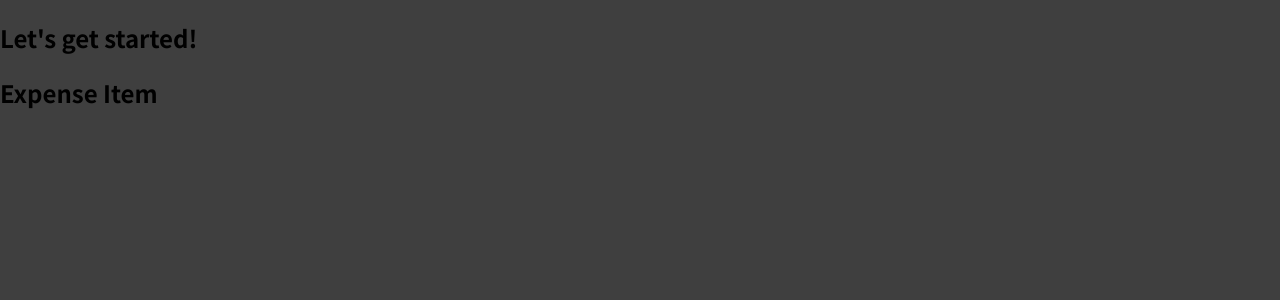
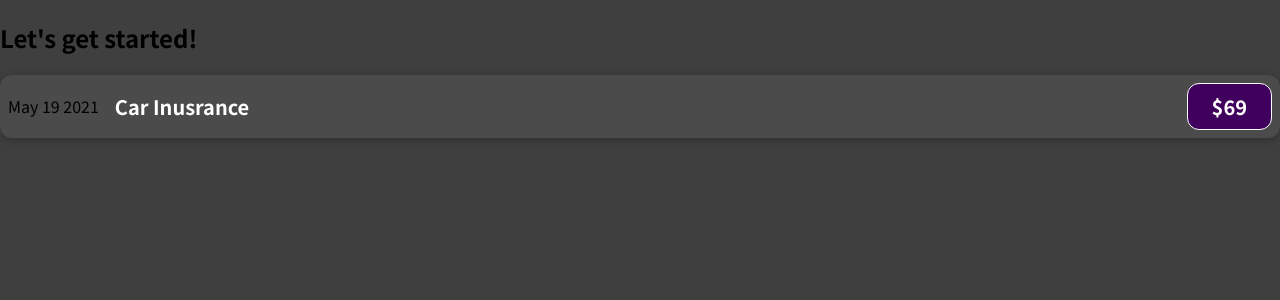
Before and after one commit to IanFerguson-36/trackin-and-reactin, a JavaScript app: page / in a window 1280 px wide. Shown: the top 300 px of the page. Built offline with nearby package versions, Linux system fonts and the light colour scheme.

Commit message:
created stylesheet and connected it to expense item component

```diff
--- /dev/null
+++ b/src/components/ExpenseItem.css
@@ -0,0 +1,56 @@
+.expense-item {
+  display: flex;
+  justify-content: space-between;
+  align-items: center;
+  box-shadow: 0 2px 8px rgba(0, 0, 0, 0.25);
+  padding: 0.5rem;
+  margin: 1rem 0;
+  border-radius: 12px;
+  background-color: #4b4b4b;
+}
+
+.expense-item__description {
+  display: flex;
+  flex-direction: column;
+  gap: 1rem;
+  align-items: flex-end;
+  flex-flow: column-reverse;
+  justify-content: flex-start;
+  flex: 1;
+}
+
+.expense-item h2 {
+  color: #3a3a3a;
+  font-size: 1rem;
+  flex: 1;
+  margin: 0 1rem;
+  color: white;
+}
+
+.expense-item__price {
+  font-size: 1rem;
+  font-weight: bold;
+  color: white;
+  background-color: #40005d;
+  border: 1px solid white;
+  padding: 0.5rem;
+  border-radius: 12px;
+}
+
+@media (min-width: 580px) {
+  .expense-item__description {
+    flex-direction: row;
+    align-items: center;
+    justify-content: flex-start;
+    flex: 1;
+  }
+
+  .expense-item__description h2 {
+    font-size: 1.25rem;
+  }
+
+  .expense-item__price {
+    font-size: 1.25rem;
+    padding: 0.5rem 1.5rem;
+  }
+}
--- a/src/components/ExpenseItem.js
+++ b/src/components/ExpenseItem.js
@@ -1,4 +1,14 @@
+import "./ExpenseItem.css";
+
 function ExpenseItem() {
-  return <h2>Expense Item</h2>;
+  return (
+    <div className="expense-item">
+      <div>May 19 2021</div>
+      <div className="expense-item__description">
+        <h2>Car Inusrance</h2>
+        <div className="expense-item__price">$69</div>
+      </div>
+    </div>
+  );
 }
 export default ExpenseItem;
```
